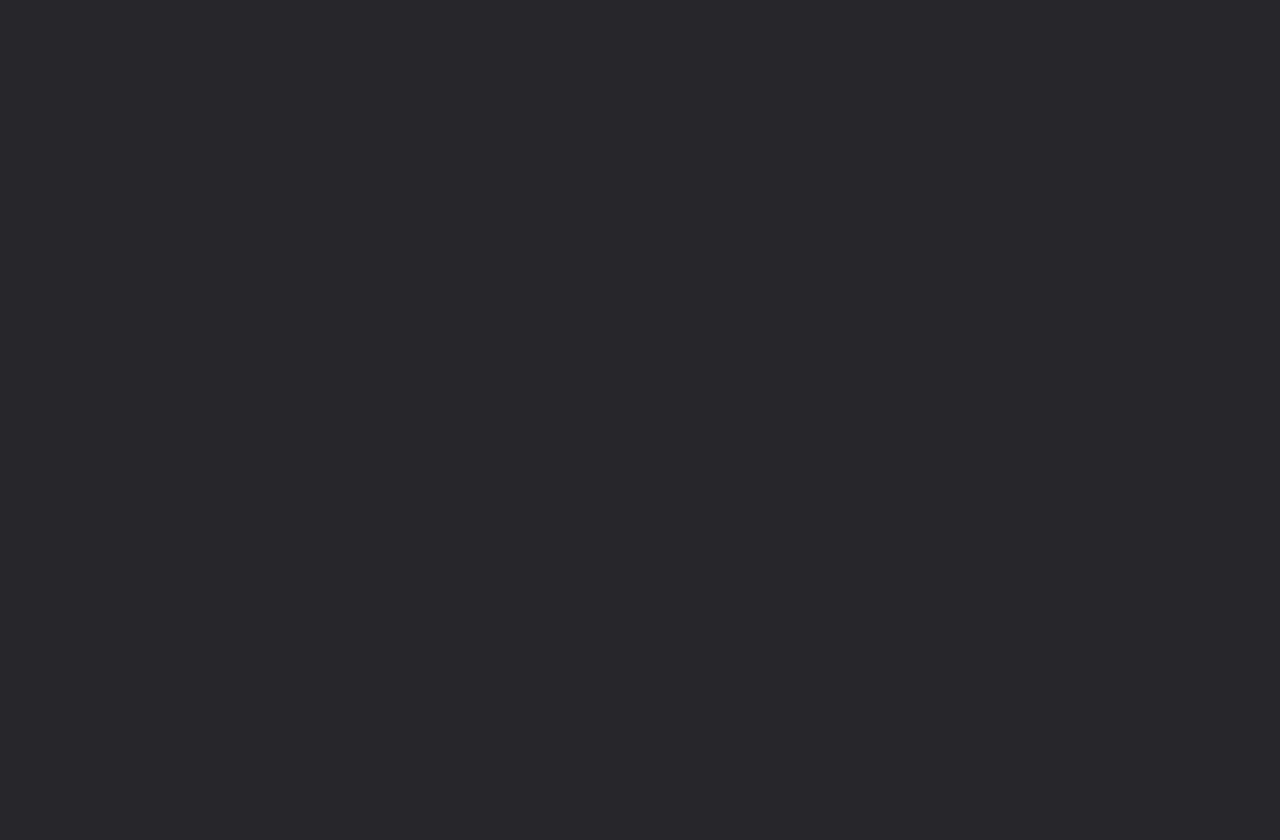
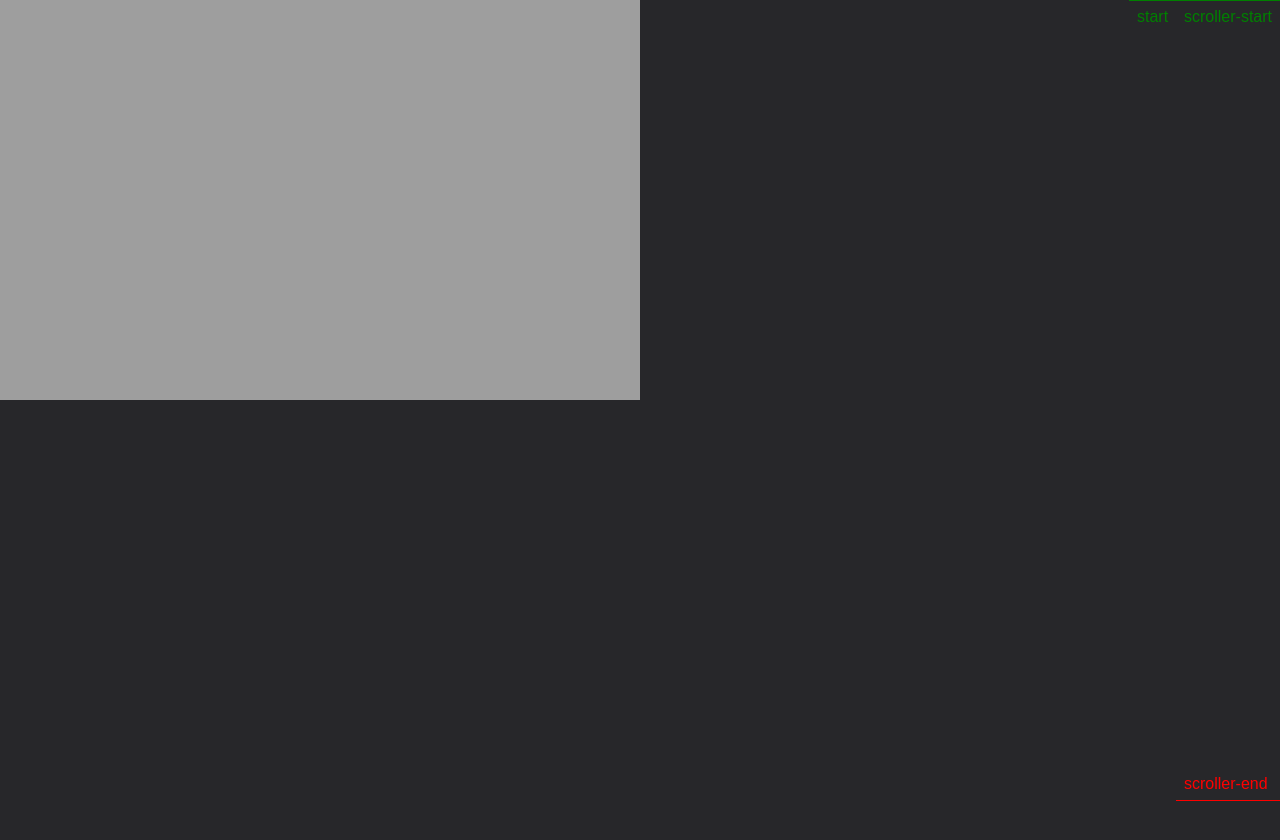
Before and after one commit to praveenlodhi99/GSAP-Projects, a plain HTML site: page Project 04 - Frame Sequence Animation/index.html in a window 1280 px wide. Shown: the top 840 px of the page. Drawn offline with nearby package versions, Linux system fonts and the light colour scheme.

Commit message:
Project 04 - loadImage & startAnimation function created in Script Tag.

```diff
--- a/Project 04 - Frame Sequence Animation/index.html
+++ b/Project 04 - Frame Sequence Animation/index.html
@@ -20,6 +20,7 @@
     <script src="https://cdnjs.cloudflare.com/ajax/libs/gsap/3.12.5/gsap.min.js"
         integrity="sha512-7eHRwcbYkK4d9g/6tD/mhkf++eoTHwpNM9woBxtPUBWm67zeAfFC+HrdoE2GanKeocly/VxeLvIqwvCdk7qScg=="
         crossorigin="anonymous" referrerpolicy="no-referrer"></script>
+    <script src="https://cdnjs.cloudflare.com/ajax/libs/gsap/3.12.5/ScrollTrigger.min.js"></script>
 
     <script>
         const canvas = document.querySelector("canvas");
@@ -40,10 +41,60 @@
                 img.src = imageUrl;
                 img.onload = () => {
                     imagesLoaded++;
+                    if (imagesLoaded === frames.maxIndex) {
+                        loadImage(frames.currentIndex);
+                        startAnimation();
+                    }
                 };
+                images.push(img);
             }
         }
 
+        function loadImage(index) {
+            if (index >= 0 && index <= frames.maxIndex) {
+                const img = images[index];
+
+                canvas.width = window.innerWidth;
+                canvas.height = window.innerHeight;
+
+                const scaleX = canvas.width / img.width;
+                const scaleY = canvas.height / img.height;
+                const scale = Math.max(scaleX, scaleY);
+
+                const newWidth = img.width * scale;
+                const newHeight = img.height * scale;
+
+                const offsetX = (canvas.width - newWidth) / 2;
+                const offsetY = (canvas.height - newHeight) / 2;
+
+                context.clearRect(0, 0, canvas.width, canvas.height);
+                context.imageSmoothingEnabled = true;
+                context.imageSmoothingQuality = "high";
+                context.drawImage(img, offsetX, offsetY, newWidth, newHeight);
+                frames.currentIndex = index;
+            }
+        }
+
+        function startAnimation() {
+            var tl = gsap.timeline({
+                scrollTrigger: {
+                    trigger: ".parent",
+                    start: "top top",
+                    scrub: 2,
+                    end: "bottom bottom",
+                    markers: true,
+                }
+            })
+
+            tl.to(frames, {
+                currentIndex: frames.maxIndex,
+                onUpdate: function () {
+                    loadImage(Math.floor(frames.currentIndex));
+                }
+            })
+        }
+
+        preloadImages();
     </script>
 </body>
 
```
